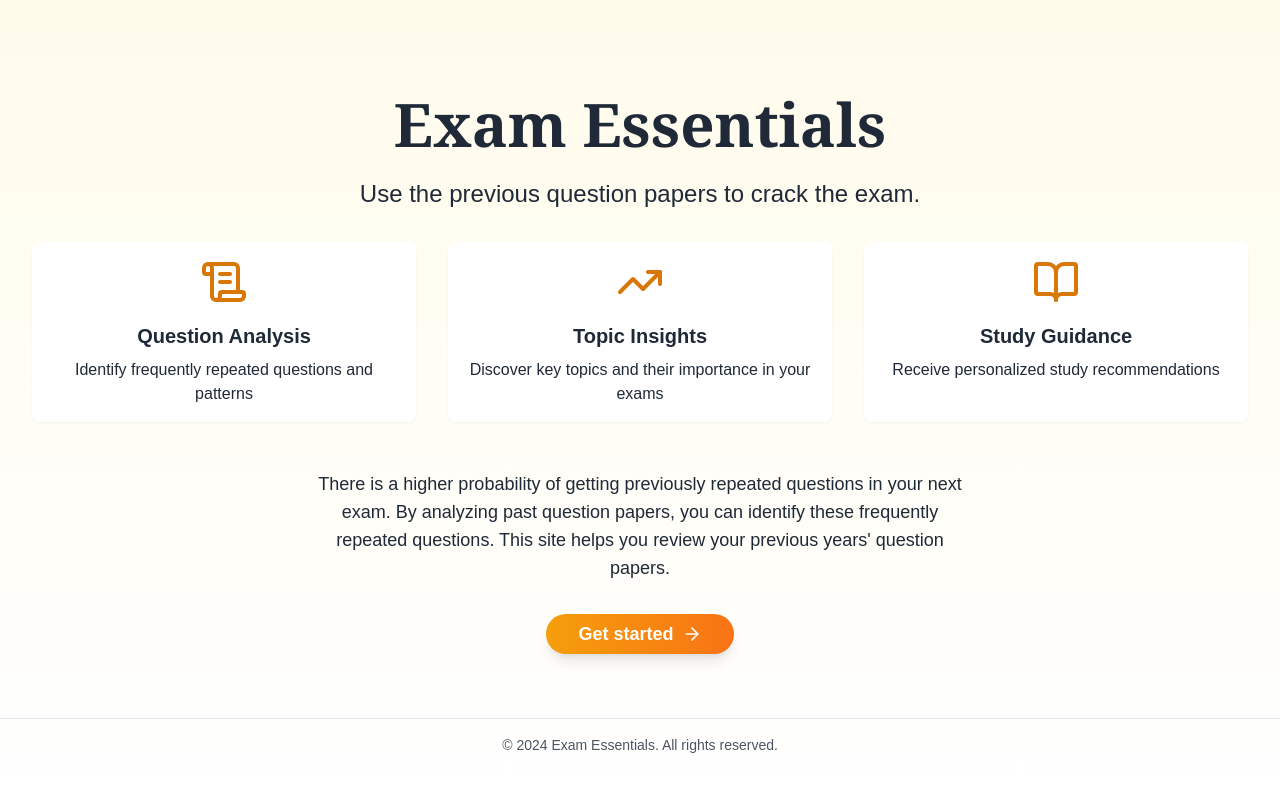
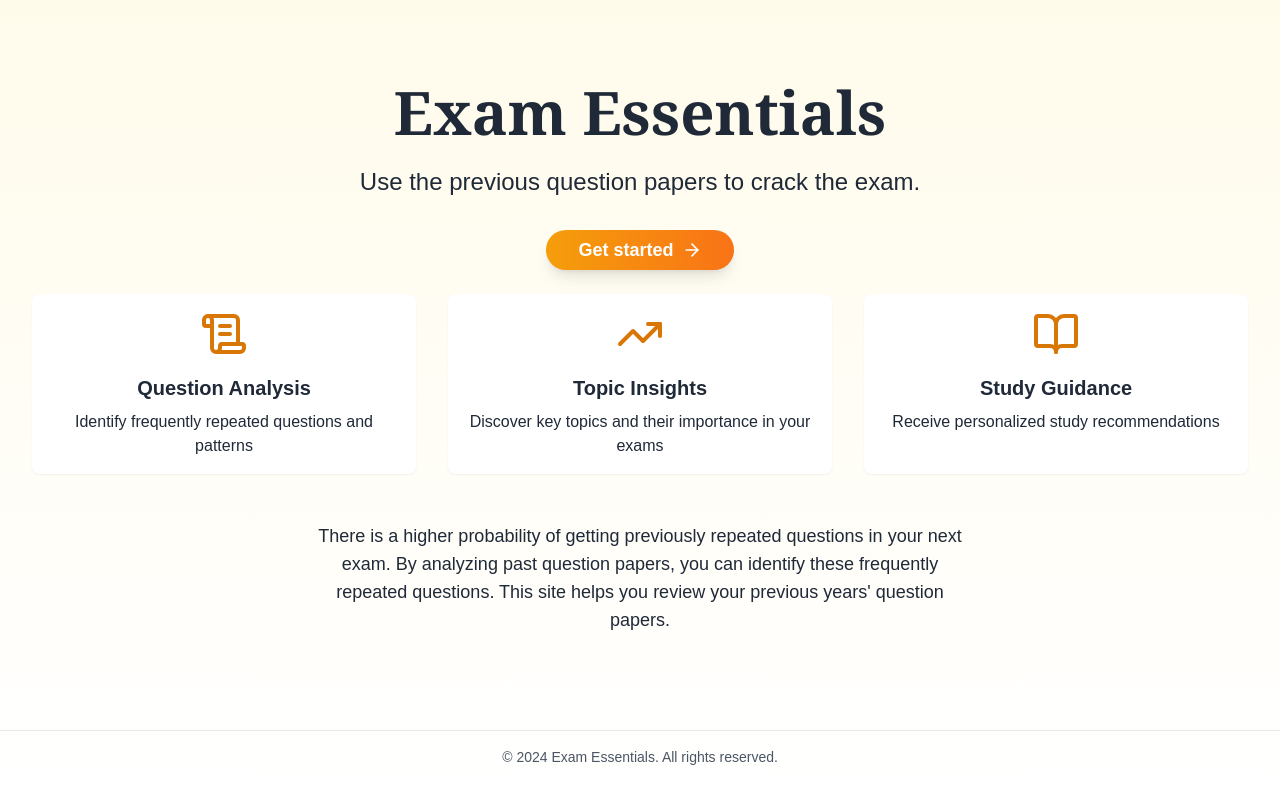
Before and after one commit to Alex-S1by/exam, a Next.js app: page / in a window 1280 px wide. Built offline with nearby package versions, Linux system fonts and the light colour scheme.

Commit message:
Update button in hero

```diff
--- a/app/page.tsx
+++ b/app/page.tsx
@@ -10,8 +10,12 @@ export default function Home() {
         <p className="text-lg sm:text-xl lg:text-2xl mb-6 sm:mb-8 font-light">
          Use the previous question papers to crack the exam.
         </p>
-
-        <div className="grid sm:grid-cols-2 lg:grid-cols-3 gap-6 sm:gap-8 mb-8 sm:mb-12">
+         <Link href="/upload" className="inline-block">
+          <Button size="lg" className="bg-gradient-to-r from-amber-500 to-orange-500 hover:from-amber-600 hover:to-orange-600 text-white font-bold py-3 px-8 rounded-full transition duration-300 ease-in-out transform hover:scale-105 text-lg shadow-lg hover:shadow-xl">
+            Get started<ArrowRight className="ml-2 h-5 w-5" />
+          </Button>
+        </Link>
+        <div className="grid sm:grid-cols-2 pt-6 lg:grid-cols-3 gap-6 sm:gap-8 mb-8 sm:mb-12">
           <div className="flex flex-col items-center p-4 bg-white rounded-lg shadow-sm">
             <ScrollText className="w-10 h-10 sm:w-12 sm:h-12 mb-3 sm:mb-4 text-amber-600" />
             <h2 className="text-lg sm:text-xl font-semibold mb-2">Question Analysis</h2>
@@ -34,11 +38,7 @@ export default function Home() {
           By analyzing past question papers, you can identify these frequently repeated questions.
           This site helps you review your previous years' question papers.`}
         </p>
-        <Link href="/upload" className="inline-block">
-          <Button size="lg" className="bg-gradient-to-r from-amber-500 to-orange-500 hover:from-amber-600 hover:to-orange-600 text-white font-bold py-3 px-8 rounded-full transition duration-300 ease-in-out transform hover:scale-105 text-lg shadow-lg hover:shadow-xl">
-            Get started<ArrowRight className="ml-2 h-5 w-5" />
-          </Button>
-        </Link>
+
       </div>
 
 
```
